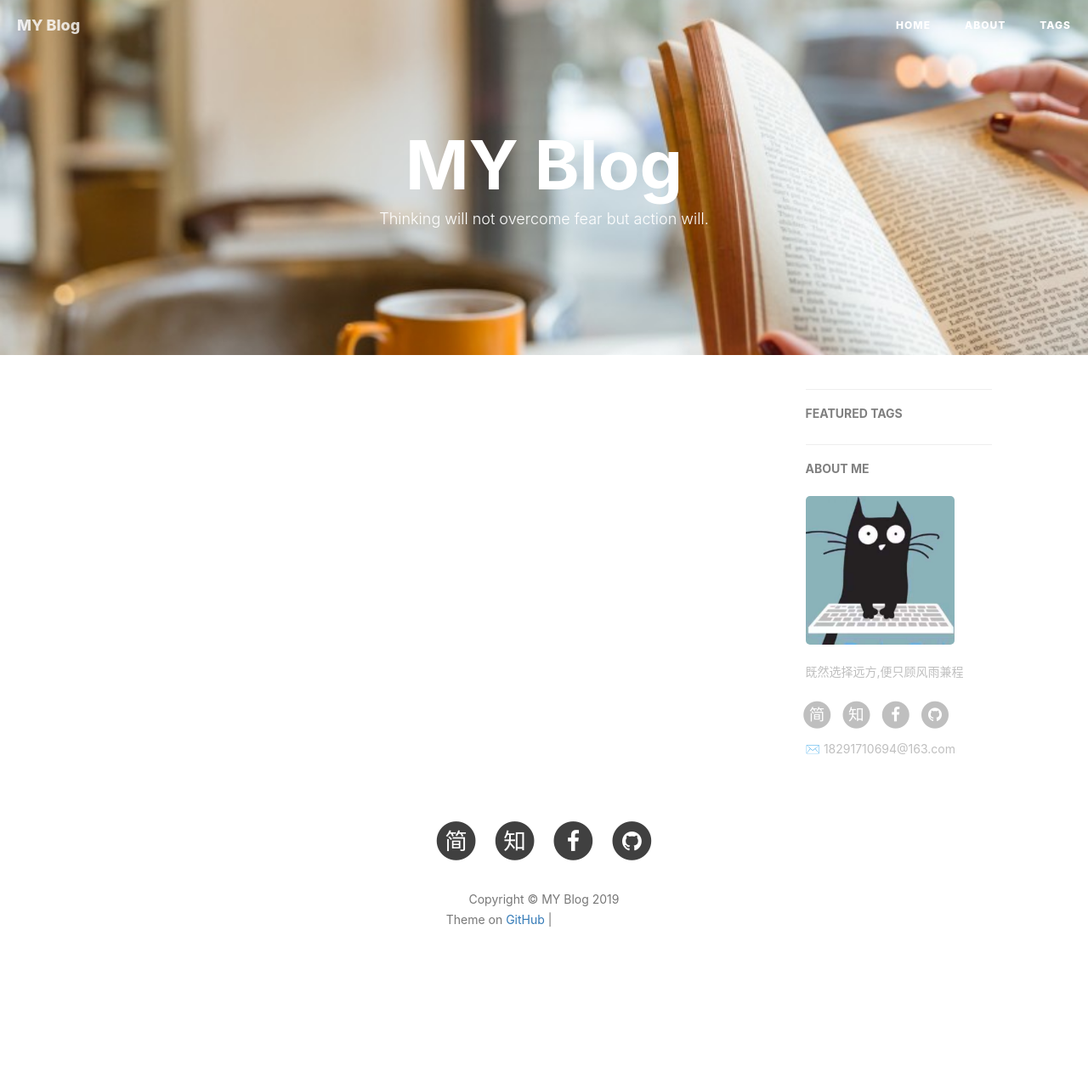
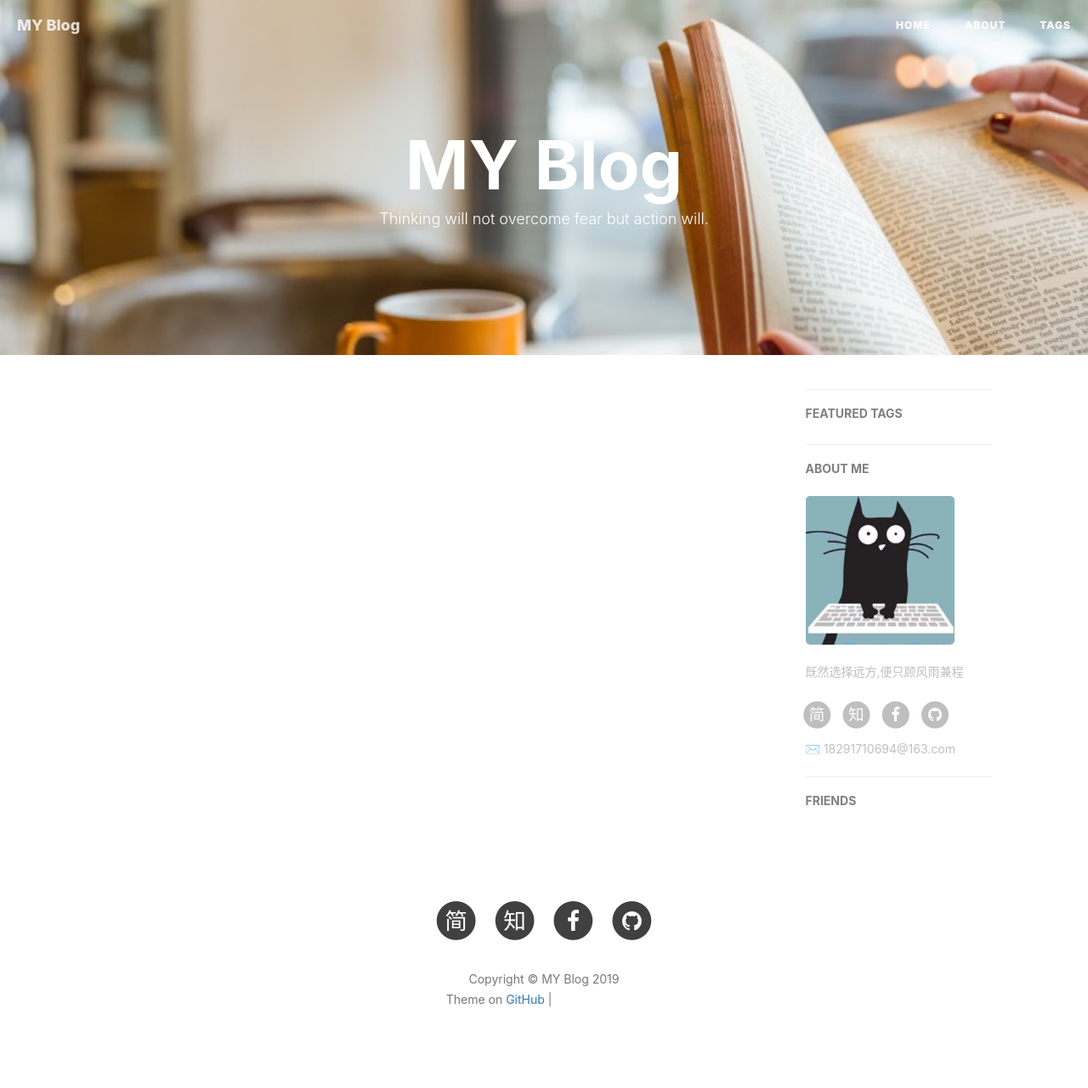
Before and after one commit to chengentop/chengentop.github.io, a Jekyll site: the page built from index.html, in a window 1280 px wide. Shown: the whole page at 85% size. Built offline with Jekyll 4.4.1, drawn with Linux system fonts in a browser that asks for light colours; nearby versions of some CDN libraries; the list of posts is cut into pages by our own code; comment, search, counter and statistics services are not loaded; before the commit the page ends 1187 px from its top, so only the background shows below that; grey boxes are pictures that could not be loaded.

Commit message:
Update _config.yml

```diff
--- a/_config.yml
+++ b/_config.yml
@@ -25,6 +25,17 @@
 # weibo_username:   username
 
 
+# Friends
+friends: [
+    {
+        title: "",
+        href: ""
+    },
+    {
+        title: "",
+        href: ""
+    }
+]
 
 
 # Build settings
```
